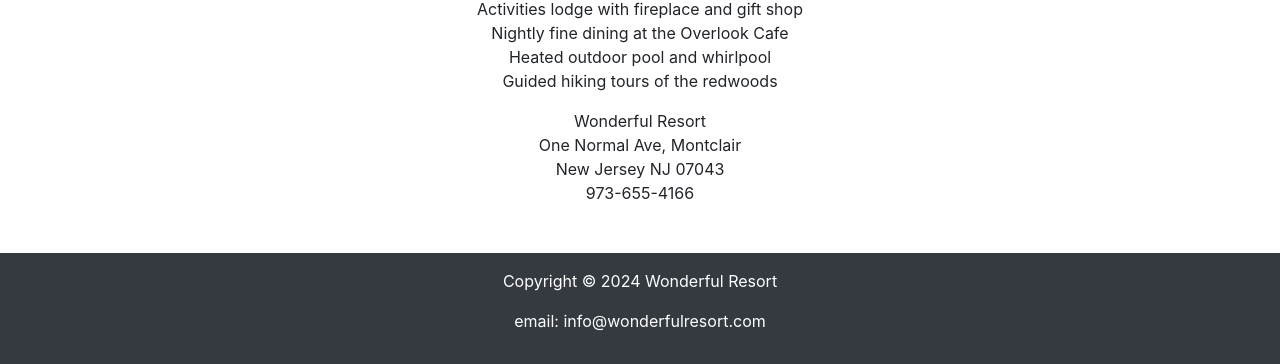
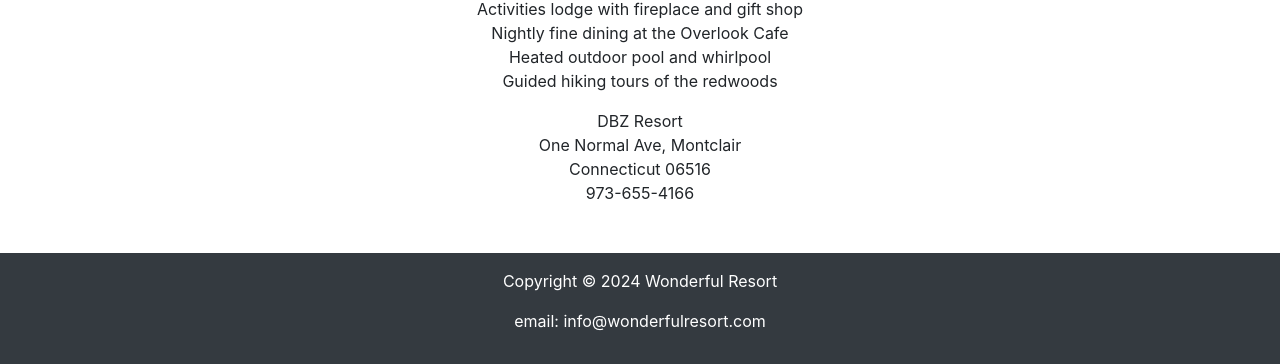
Before and after one commit to poskefi/project1, a PHP site: page / in a window 1280 px wide. Shown: the part 237-601 px from the top of the page. Run offline with PHP 8.4, Linux system fonts and the light colour scheme; some libraries are stand-ins or nearby versions.

Commit message:
DBZ
Change DBZ Resort state to Connecticut

```diff
--- a/index.php
+++ b/index.php
@@ -40,9 +40,9 @@
             <li>Guided hiking tours of the redwoods</li>
         </ul>
         <p>
-            Wonderful Resort<br>
+            DBZ Resort<br>
             One Normal Ave, Montclair<br>
-            New Jersey NJ 07043<br>
+            Connecticut 06516<br>
             973-655-4166
         </p>
     </div>
```
